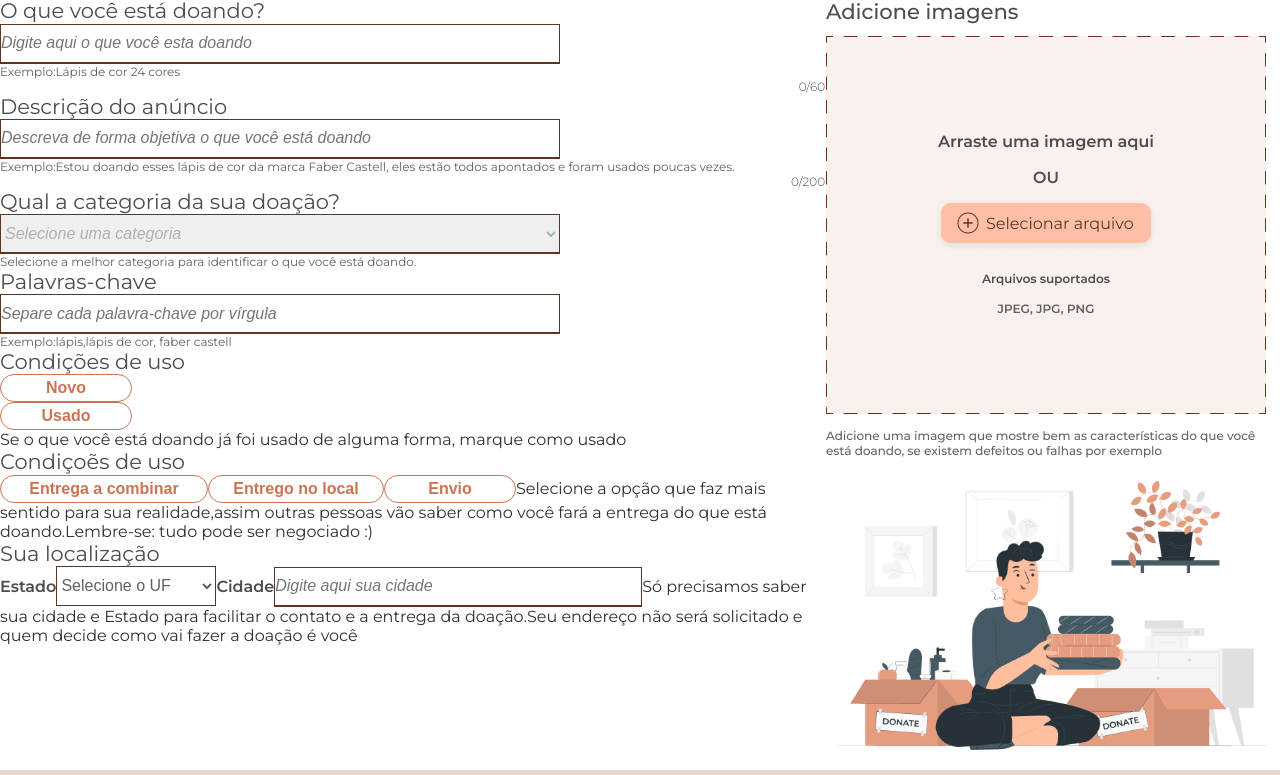
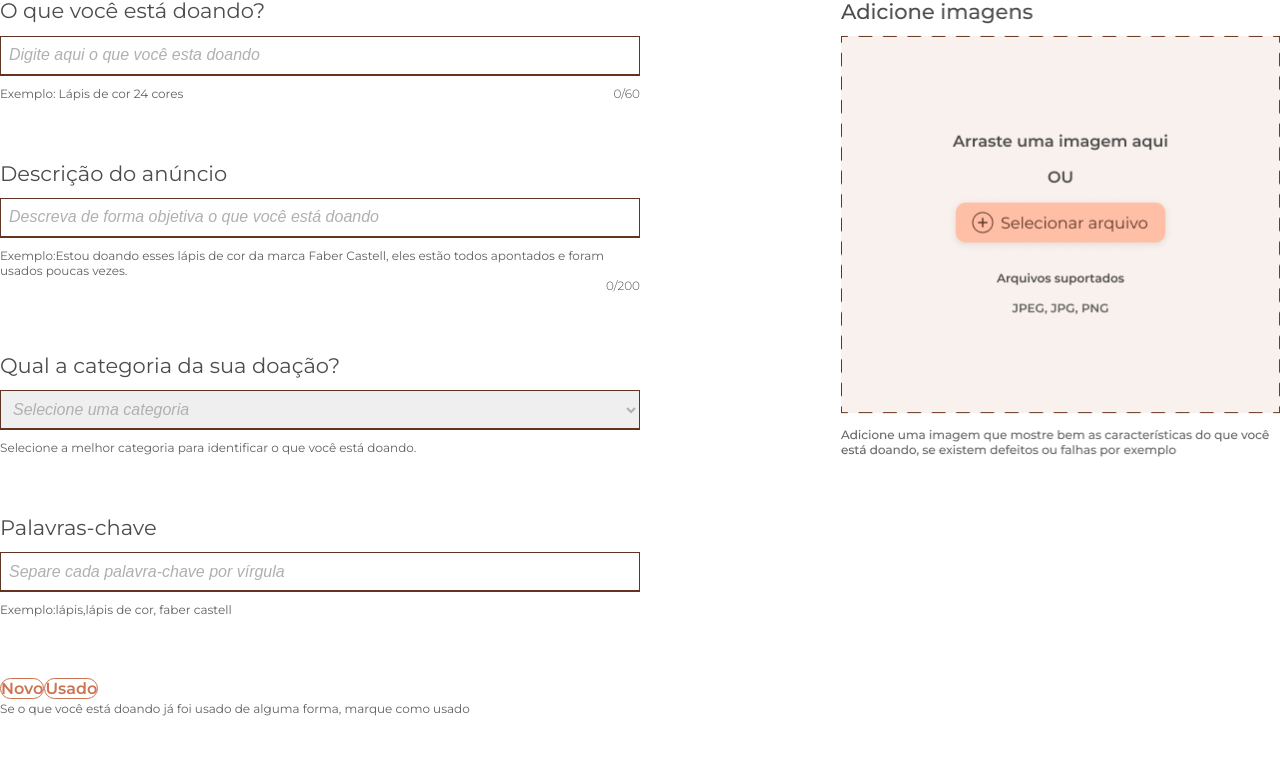
Before and after one commit to FCamara-Squad13/Mobile, a React (Create React App) app: page /teste in a window 1280 px wide. Shown: the part 4765-5540 px from the top of the page. Built offline with nearby package versions, Linux system fonts and the light colour scheme.

Commit message:
Finish input divs on form

```diff
--- a/src/components/FormPublishAd/index.tsx
+++ b/src/components/FormPublishAd/index.tsx
@@ -1,3 +1,4 @@
+/* eslint-disable jsx-a11y/label-has-associated-control */
 import React from "react";
 import "./style.css";
 
@@ -9,94 +10,119 @@ const FormPublishAd: React.FC = () => {
     <div className="new-donation-content">
       <div className="form-publish-ad">
         <form className="new-donation">
-          <h2 className="title-donating">O que você está doando?</h2>
+          <div className="input-div">
+            <h2 className="input-label">O que você está doando?</h2>
             <input
               type="text"
               className="input-donating"
               placeholder="Digite aqui o que você esta doando"
             />
-          <span className="span-description-donating">
-            Exemplo:Lápis de cor 24 cores
+            <div className="input-footer">
+              <span className="donation-description">
+                Exemplo: Lápis de cor 24 cores
               </span>
               <span className="span-number-donating">0/60</span>
+            </div>
+          </div>
 
-          <h2 className="title-donating">Descrição do anúncio</h2>
+          <div className="input-div">
+            <h2 className="input-label">Descrição do anúncio</h2>
             <input
               type="text"
               className="input-donating"
               placeholder="Descreva de forma objetiva o que você está doando"
             />
-          <span className="span-description-donating">
-            Exemplo:Estou doando esses lápis de cor da marca Faber Castell, eles
-            estão todos apontados e foram usados poucas vezes.
+            <span className="donation-description">
+              Exemplo:Estou doando esses lápis de cor da marca Faber Castell,
+              eles estão todos apontados e foram usados poucas vezes.
             </span>
             <span className="span-number-donating">0/200</span>
+          </div>
 
-          <h2 className="title-donating">Qual a categoria da sua doação?</h2>
+          <div className="input-div">
+            <h2 className="input-label">Qual a categoria da sua doação?</h2>
             <select className="input-donating">
               <option>Selecione uma categoria</option>
               <option value="Lapis">Lápis</option>
               <option value="Cadernos">Cadernos</option>
             </select>
-          <span className="span-description-donating">
+            <span className="donation-description">
               Selecione a melhor categoria para identificar o que você está
               doando.
             </span>
+          </div>
 
-          <h2 className="title-donating">Palavras-chave</h2>
+          <div className="input-div">
+            <h2 className="input-label">Palavras-chave</h2>
             <input
               type="text"
               className="input-donating"
               placeholder="Separe cada palavra-chave por vírgula"
             />
-          <span className="span-description-donating">
+            <span className="donation-description">
               Exemplo:lápis,lápis de cor, faber castell
             </span>
-          <div className="use-conditions">
-            <h2 className="title-donating">Condições de uso</h2>
-            <div className="buttons-wrapper">
-              <button type="button" className="new">
+          </div>
+          <div className="input-div use-conditions">
+            <div className="radio">
+              <label className="input-radio-label">
+                <input className="input-radio" type="radio" value="novo" />
                 Novo
-              </button>
-              <button type="button" className="new">
+              </label>
+              <label className="input-radio-label">
+                <input className="input-radio" type="radio" value="usado" />
                 Usado
-              </button>
+              </label>
             </div>
-            <span className="span-conditions-donating">
+            <span className="donation-description">
               Se o que você está doando já foi usado de alguma forma, marque
               como usado
             </span>
           </div>
-          <div className="delivery-conditions-donating">
-            <h2 className="title-donating">Condiçoẽs de uso</h2>
-            <button type="button" className="delivery-to-match">
+          <div className="input-div delivery-conditions">
+            <div className="radio">
+              <label className="input-radio-label">
+                <input
+                  className="input-radio"
+                  type="radio"
+                  value="a combinar"
+                />
                 Entrega a combinar
-            </button>
-            <button type="button" className="delivery-to-place">
+              </label>
+              <label className="input-radio-label">
+                <input className="input-radio" type="radio" value="no local" />
                 Entrego no local
-            </button>
-            <button type="button" className="send">
+              </label>
+              <label className="input-radio-label">
+                <input className="input-radio" type="radio" value="Envio" />
                 Envio
-            </button>
-            <span className="span-delivery-donating">
+              </label>
+            </div>
+            <span className="donation-description">
               Selecione a opção que faz mais sentido para sua realidade,assim
               outras pessoas vão saber como você fará a entrega do que está
               doando.Lembre-se: tudo pode ser negociado :)
             </span>
           </div>
-          <div className="your-location">
-            <h2 className="title-donating">Sua localização</h2>
+          <div className="input-div donation-location">
+            <h2 className="input-label">Sua localização</h2>
+            <div className="location-wrapper">
+              <div className="uf-wrapper">
                 <span className="state">Estado</span>
                 <select className="input-state-donating">
                   <option>Selecione o UF</option>
                 </select>
+              </div>
+              <div className="city-wrapper">
                 <span className="city">Cidade</span>
                 <input
                   type="text"
                   className="input-city-donating"
                   placeholder="Digite aqui sua cidade"
                 />
-            <span className="span-location-donating">
+              </div>
+            </div>
+            <span className="donation-description">
               Só precisamos saber sua cidade e Estado para facilitar o contato e
               a entrega da doação.Seu endereço não será solicitado e quem decide
               como vai fazer a doação é você
--- a/src/components/FormPublishAd/style.css
+++ b/src/components/FormPublishAd/style.css
@@ -5,11 +5,80 @@
 
 .form-publish-ad {
   display: flex;
+  justify-content: space-between;
 }
 
 .new-donation {
   display: flex;
   flex-direction: column;
+  max-width: 50%;
+}
+
+.new-donation-images-wrapper {
+  max-width: 500px;
+  display: flex;
+  flex-direction: column;
+  justify-content: space-between;
+  align-items: flex-end;
+}
+
+.new-donation-images-wrapper img {
+  max-width: 100%;
+}
+
+.new-donation-images-wrapper img:first-of-type {
+  max-width: 440px;
+}
+
+.input-div {
+  display: flex;
+  flex-direction: column;
+  margin-bottom: 60px;
+}
+
+.input-label {
+  font-weight: 500;
+  font-size: 21px;
+  line-height: 120%;
+  color: var(--color-dark-primary);
+  margin-bottom: 12px;
+}
+
+.input-donating {
+  width: 100%;
+}
+
+.input-donating,
+.input-city-donating {
+  height: 40px;
+  border: 0.5px solid var(--color-peach-darkest);
+  font-style: italic;
+  font-size: 16px;
+  line-height: 150%;
+  color: #b0b0b0;
+  border-bottom: 2px solid var(--color-peach-darker);
+  padding-left: 8px;
+  margin-bottom: 10px;
+}
+
+.input-donating::placeholder {
+  font-weight: 400;
+  font-style: italic;
+  font-size: 16px;
+  line-height: 24px;
+  color: #B0B0B0;
+}
+
+.input-footer {
+  display: flex;
+  justify-content: space-between;
+}
+
+.donation-description {
+  color: #616161;
+  font-weight: 500;
+  font-size: 12px;
+  line-height: 15px;
 }
 
 .use-conditions {
@@ -21,34 +90,6 @@
   display: flex;
 }
 
-.title-donating {
-  font-weight: 500;
-  font-size: 21px;
-  line-height: 120%;
-  color: var(--color-dark-primary);
-}
-.input-donating {
-  width: 560px;
-}
-
-.input-donating,
-.input-city-donating {
-  height: 40px;
-  border: 0.5px solid #5e3525;
-  font-style: italic;
-  font-size: 16px;
-  line-height: 150%;
-  color: #b0b0b0;
-  border-bottom: 2px solid #66331e;
-}
-
-.span-description-donating {
-  color: #616161;
-  font-weight: 500;
-  font-size: 12px;
-  line-height: 15px;
-}
-
 .span-number-donating {
   font-size: 12px;
   font-weight: 300;
@@ -57,35 +98,40 @@
   color: var(--color-dark-primary);
 }
 
-.new {
-  width: 132px;
+.input-radio:checked,
+.input-radio:not(:checked) {
+  position: absolute;
+  left: -9999px;
+  width: 0;
+  height: 0;
+  visibility: hidden;
 }
 
-.new,
-.delivery-to-match,
-.delivery-to-place,
-.send {
-  height: 28px;
-  background: #ffffff;
-  color: #cc7452;
+.input-radio-label {
+  width: 132px;
+  color: var(--color-peach-secondary);
+  background-color: #FFFFFF;
   text-align: center;
   line-height: 150%;
   font-weight: 600;
   font-size: 16px;
-  border: 1px solid #cc7452;
+  border: 1px solid var(--color-peach-secondary);
   border-radius: 20px;
 }
 
-.delivery-to-match {
-  width: 208px;
+.input-radio:checked + .input-radio-label {
+  background-color: red;
 }
 
-.delivery-to-place {
-  width: 176px;
+.location-wrapper {
+  display: flex;
+  justify-content: space-between;
 }
 
-.send {
-  width: 132px;
+.uf-wrapper,
+.city-wrapper {
+  display: flex;
+  flex-direction: column;
 }
 
 .state,
@@ -111,7 +157,3 @@
 .input-city-donating {
   width: 368px;
 }
-
-.new-donation-images-wrapper img {
-  max-width: 100%;
-}
```
Lines whose indentation alone changed are shown as unchanged.
